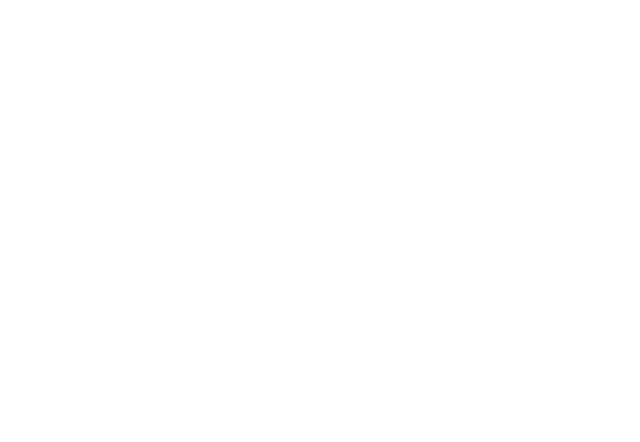
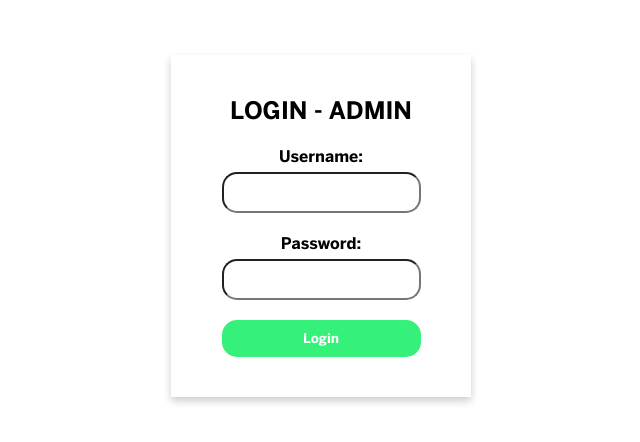
Before and after one commit to heronhoga/desaku-admin, a React (Create React App) app: page /login in a window 1280 px wide. Before the commit this address had no page. Shown: the part 174-616 px from the top of the page, without its empty margins (319-959 px from the left). Built offline with nearby package versions, Linux system fonts and the light colour scheme.

Commit message:
feat:add navbar

```diff
--- a/src/App.js
+++ b/src/App.js
@@ -1,10 +1,14 @@
 import Welcome from "./views/Welcome";
+import Login from "./views/Login";
+import Home from "./views/Home";
 import { Route, Routes } from "react-router-dom";
 function App() {
   return (
     <div className="container">
       <Routes>
         <Route path="/" element={<Welcome />} />
+        <Route path="/login" element={<Login />} />
+        <Route path="/home" element={<Home />} />
       </Routes>
     </div>
   );
--- /dev/null
+++ b/src/components/LoginCard.js
@@ -0,0 +1,86 @@
+import React, { useState } from "react";
+import { useNavigate } from "react-router-dom";
+import "./styles/LoginCard.css";
+
+function Card() {
+  const [username, setUsername] = useState("");
+  const [password, setPassword] = useState("");
+  const [errorMessage, setErrorMessage] = useState("");
+  const [loading, setLoading] = useState(false);
+  const navigate = useNavigate();
+
+  const handleSubmit = async (event) => {
+    event.preventDefault();
+    setLoading(true);
+
+    try {
+      const response = await fetch(
+        `http://localhost:8080/admin/login`,
+        {
+          method: "POST",
+          headers: {
+            "Content-Type": "application/json",
+            "X-Content-Type-Options": "nosniff",
+          },
+          body: JSON.stringify({ username, password }),
+          credentials: "include",
+        }
+      );
+
+      setLoading(false);
+
+      if (response.status === 200) {
+        const token = response.headers.get("Set-Cookie");
+        document.cookie = `token=${token}; path=/`;
+
+        navigate("/home", { replace: true });
+      } else if (response.status === 400) {
+        setErrorMessage("Invalid");
+        navigate("/login", { replace: true });
+      } else {
+        console.error("Unexpected response:", response);
+        setErrorMessage("An error occurred. Please try again later.");
+      }
+    } catch (error) {
+      setLoading(false);
+      console.error("An error occurred:", error);
+      setErrorMessage("An error occurred. Please try again later.");
+    }
+  };
+
+  return (
+    <div className="card">
+      <h2>LOGIN - ADMIN</h2>
+      {errorMessage && <p>{errorMessage}</p>}
+      <form onSubmit={handleSubmit}>
+        <div className="form-group">
+          <label htmlFor="username">Username:</label>
+          <input
+            type="text"
+            id="username"
+            name="username"
+            value={username}
+            onChange={(e) => setUsername(e.target.value)}
+          />
+        </div>
+        <div className="form-group">
+          <label htmlFor="password">Password:</label>
+          <input
+            type="password"
+            id="password"
+            name="password"
+            value={password}
+            onChange={(e) => setPassword(e.target.value)}
+          />
+        </div>
+        <div className="form-group">
+          <button type="submit" disabled={loading}>
+            {loading ? "Loading..." : "Login"}
+          </button>
+        </div>
+      </form>
+    </div>
+  );
+}
+
+export default Card;
--- a/src/components/Navbar.js
+++ b/src/components/Navbar.js
@@ -1,22 +1,59 @@
-import React from 'react'
-import './styles/Navbar.css'
+import React from 'react';
+import { Link } from 'react-router-dom';
+import { useNavigate } from "react-router-dom";
+import './styles/Navbar.css';
 
-import { Link } from 'react-router-dom';
 
 export const Navbar = () => {
+  const navigate = useNavigate();
+
+  const handleLogout = async () => {
+  try {
+    const response = await fetch('http://localhost:8080/admin/logout', {
+      method: 'GET',
+      credentials: 'include'
+    });
+
+    if (!response.ok) {
+      throw new Error('Failed to logout');
+    }
+
+    // Delete all cookies
+    document.cookie.split(";").forEach((cookie) => {
+      document.cookie = cookie
+        .replace(/^ +/, "")
+        .replace(/=.*/, "=;expires=Thu, 01 Jan 1970 00:00:00 UTC; path=/");
+    });
+
+    navigate("/", { replace: true });
+  } catch (error) {
+    console.error('Failed to logout', error);
+  }
+};
+
   return (
-    <nav>
-      <ul>
-        <li>
-          <Link to="/">Home</Link>
-        </li>
-        <li>
-          <Link to="/about">About</Link>
-        </li>
-        <li>
-          <Link to="/contact">Contact</Link>
-        </li>
-      </ul>
-    </nav>
+    <>
+      <link
+        rel="stylesheet"
+        href="https://maxcdn.bootstrapcdn.com/bootstrap/4.0.0/css/bootstrap.min.css"
+        integrity="sha384-Gn5384xqQ1aoWXA+058RXPxPg6fy4IWvTNh0E263XmFcJlSAwiGgFAW/dAiS6JXm"
+        crossOrigin="anonymous"
+      />
+      <nav>
+        <ul>
+          <li><Link to="/home">Home</Link></li>
+          <li><Link to="/warga">Warga</Link></li>
+          <li><Link to="/listrik">Listrik</Link></li>
+          <li><Link to="/pajak">Pajak</Link></li>
+          <li><Link to="/wifi">Wifi</Link></li>
+          <li><Link to="/iuran">Iuran</Link></li>
+          <li><Link to="/epasar">E-Pasar</Link></li>
+          <li><Link to="/artikel">Artikel</Link></li>
+          <li className='logout'>
+            <button onClick={handleLogout} className='btn btn-danger'>Logout</button>
+          </li>
+        </ul>
+      </nav>
+    </>
   )
 }
--- a/src/components/styles/Button.css
+++ b/src/components/styles/Button.css
@@ -4,7 +4,7 @@
 }
 
 .custom-button {
-  background-color: #4CAF50;
+  background-color: #36F179;;
   border: none;
   color: white;
   text-align: center;
--- /dev/null
+++ b/src/components/styles/LoginCard.css
@@ -0,0 +1,45 @@
+@font-face {
+    font-family: 'BentonSansBold';
+    src: url('/src/fonts/benton-sans-bold.woff') format('woff');
+  }
+
+* {
+    font-family: 'BentonSansBold', sans-serif;
+}
+
+
+.card {
+  width: 300px;
+  padding: 20px;
+  margin: 0 auto; /* centers the card */
+  box-shadow: 0 4px 8px 0 rgba(0, 0, 0, 0.2); /* optional: adds a shadow to the card */
+}
+
+.form-group {
+  margin-bottom: 20px;
+}
+
+.form-group label {
+  display: block;
+}
+
+.form-group input {
+  width: 100%;
+  padding: 10px;
+  margin-top: 5px;
+  border-radius: 15px;
+}
+
+.form-group button {
+  width: 100%;
+  padding: 10px;
+  background-color: #36F179;
+  color: white;
+  border: none;
+  cursor: pointer;
+  border-radius: 15px;
+}
+
+.form-group button:hover {
+  background-color: #6CEF9B;
+}
--- a/src/components/styles/Navbar.css
+++ b/src/components/styles/Navbar.css
@@ -1,6 +1,51 @@
-* {
-  box-sizing: border-box;
+nav {
+  background-color: rgba(0, 0, 0, 0.575);
+  display: flex;
+  justify-content: space-between;
+  width: 100%;
+  padding-top: 15px;
+  padding-bottom: 15px;
+  transition: background-color 0.5s ease; /* Add transition for a smooth color change */
 }
-body {
-    margin: 0;
+
+nav:hover {
+  background-color: white; /* Navbar turns white on hover */
 }
+
+nav ul {
+  list-style: none;
+  display: flex;
+  padding: 0;
+  margin: 0;
+}
+
+nav ul li {
+  margin: 0 10px;
+}
+
+nav ul li.logout {
+  margin-left: auto; /* Push the logout button to the right */
+  color: red;
+}
+
+nav ul li a {
+  font-size: 25px;
+  color: #36F179;
+  text-decoration: none;
+}
+
+nav ul li a:hover {
+  color: rgb(13, 206, 212); /* Text turns to original navbar color on hover */
+}
+
+nav ul li.logout a {
+  color: rgb(250, 250, 250);
+}
+
+nav ul li.logout a:hover {
+  color: rgb(17, 153, 78); /* Logout text turns to original navbar color on hover */
+}
+
+.logoutButton {
+    background-color: white;
+}
--- /dev/null
+++ b/src/views/Home.js
@@ -0,0 +1,12 @@
+import React from 'react'
+import { Navbar } from '../components/Navbar'
+import '../views/styles/Home.css';
+
+function Home() {
+  return (
+    <div className="homeNav"><Navbar/></div>
+
+  )
+}
+
+export default Home
--- /dev/null
+++ b/src/views/Login.js
@@ -0,0 +1,10 @@
+import React from 'react'
+import Card from '../components/LoginCard'
+
+function Login() {
+  return (
+    <div><Card/></div>
+  )
+}
+
+export default Login
--- a/src/views/Welcome.js
+++ b/src/views/Welcome.js
@@ -7,8 +7,8 @@ function Welcome() {
   return (
     <div>
       <img src={"https://storage.googleapis.com/desaku-images/WelcomeImage.jpg"} alt="welcome"></img>
-      <h1>DESAKU DASHBOARD ADMIN</h1>
-      <Link to="/login"><Button>Login</Button></Link>
+      <h1 className="title">DESAKU DASHBOARD ADMIN</h1>
+      <Link to="/login"><Button>LOGIN</Button></Link>
     </div>
   );
 }
--- /dev/null
+++ b/src/views/styles/Home.css
@@ -0,0 +1,13 @@
+* {
+    box-sizing: border-box;
+}
+
+body {
+    margin: 0;
+}
+
+.homeNav {
+    position: fixed;
+    top: 0;
+    width: 100%;
+}
```
Also changed, not shown: 1 other file (tests, documents, lock files or other folders).
